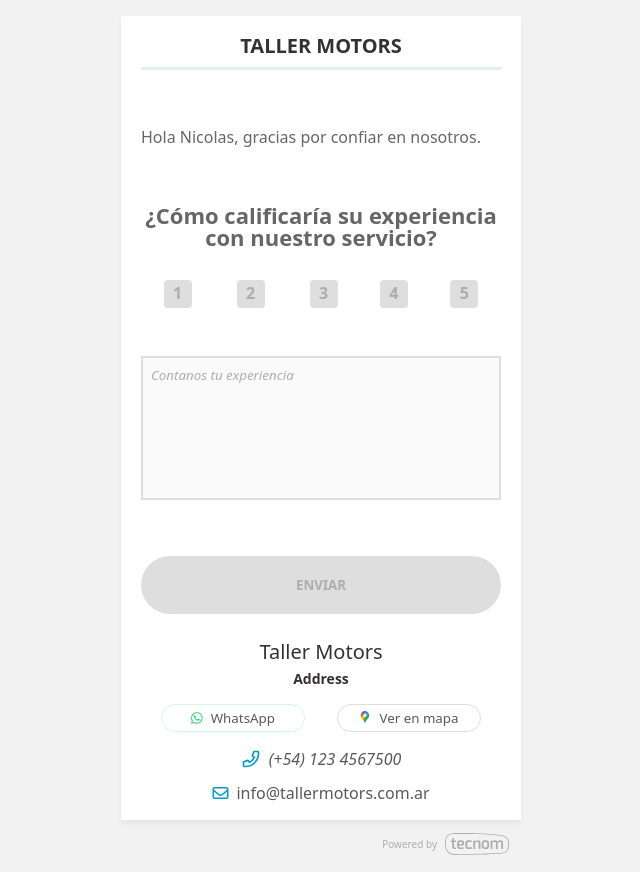
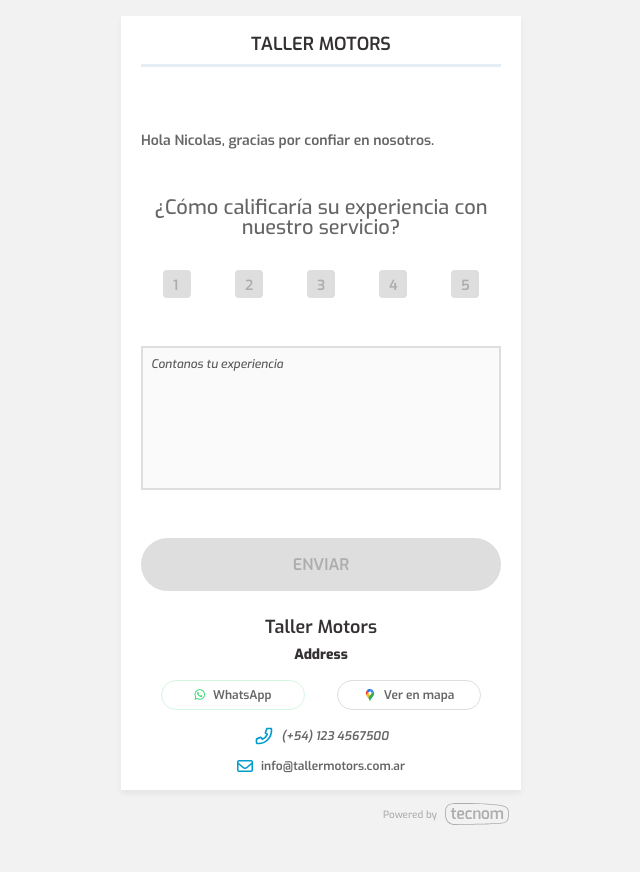
Before and after one commit to gustavoriveram/Tecnom-Challenge, an Angular app: page / in a window 1280 px wide. Shown: the whole page, without its empty margins (319-959 px from the left). After the commit the page ends 842 px from the top, so only its background shows below. Built offline with nearby package versions, Linux system fonts and the light colour scheme.

Commit message:
feat: add fonts styles

```diff
--- a/src/app/survey/components/experience-form/experience-form.component.scss
+++ b/src/app/survey/components/experience-form/experience-form.component.scss
@@ -3,13 +3,14 @@
 :host {
   display: flex;
   flex-direction: column;
-  gap: 7vh;
+  gap: 6vh;
 }
 
 .Header {
   &-title {
     color: $gray2;
-    font-weight: 500;
+    font-weight: 600;
+    font-size: 0.875rem;
   }
 }
 
@@ -21,8 +22,8 @@
 
   &-title {
     color: $gray2;
-    font-size: 1.375rem;
-    font-weight: 600;
+    font-size: 1.25rem;
+    font-weight: 500;
     text-align: center;
     word-break: auto-phrase;
     line-height: 1;
@@ -41,19 +42,18 @@
 
     .Radio {
       position: relative;
-      max-width: 4rem;
+      width: 4rem;
       height: 4.5rem;
       margin-inline: auto;
 
       label {
         position: absolute;
-        top: 0.125rem;
+        top: 0.375rem;
+        left: 1.75rem;
         color: $gray;
-        font-weight: 600;
-        text-align: center;
-        width: 100%;
+        font-weight: 550;
+        font-size: 0.875rem;
         cursor: pointer;
-        user-select: none;
       }
 
       &:has(input[type="radio"]:checked),
@@ -108,9 +108,10 @@
       padding: 0.5rem;
 
       &::placeholder {
-        color: $gray;
+        color: $darkGray;
         font-weight: 500;
         font-style: italic;
+        font-size: 0.75rem;
       }
     }
   }
@@ -119,11 +120,13 @@
 .Footer {
   &-formButton {
     width: 100%;
-    padding: 1.25rem;
+    padding: 1rem 1.25rem;
     border-radius: 2rem;
     color: $white;
     background: linear-gradient(to right, #d41c49, #eb197c);
     cursor: pointer;
+    font-size: 1rem;
+    font-weight: 350;
 
     &:hover {
       background: linear-gradient(to right, #b7183f, #ce166d);
--- a/src/app/survey/survey.component.scss
+++ b/src/app/survey/survey.component.scss
@@ -10,11 +10,11 @@
 }
 
 .Header {
-  margin-bottom: 2rem;
+  margin-bottom: 2.5rem;
   &-title {
     border-bottom: 3px solid $blue;
     color: $darkerGray;
-    font-size: 1.25rem;
+    font-size: 1.125rem;
     font-weight: 600;
     padding-bottom: 0.5rem;
     text-align: center;
@@ -47,16 +47,16 @@
     color: $darkerGray;
     display: flex;
     flex-direction: column;
-    gap: 0.25rem;
+    gap: 0.375rem;
 
     &-title {
-      font-size: 1.25rem;
-      font-weight: 500;
+      font-size: 1.125rem;
+      font-weight: 600;
     }
 
     &-text {
       font-size: 0.875rem;
-      font-weight: 700;
+      font-weight: 800;
     }
   }
 
@@ -66,14 +66,17 @@
     gap: 2rem;
 
     button {
-      align-items: baseline;
+      align-items: center;
       background-color: transparent;
       border-radius: 5rem;
       display: flex;
       gap: 0.5rem;
       justify-content: center;
-      padding: 0.25rem 1rem;
+      padding: 0.375rem 1rem;
       width: 9rem;
+      font-size: 0.75rem;
+      font-weight: 550;
+      color: $gray2;
     }
 
     &-whatsapp {
@@ -82,20 +85,10 @@
       i {
         color: hsl(143, 67%, 50%);
       }
-
-      span {
-        color: $darkGray;
-        font-weight: 400;
-      }
     }
 
     &-map {
       border: 1px solid $lightGray;
-
-      span {
-        color: $darkGray;
-        font-weight: 400;
-      }
     }
   }
 
@@ -108,11 +101,12 @@
     &-item {
       align-items: center;
       display: flex;
-      font-weight: 400;
+      font-weight: 600;
       gap: 0.5rem;
 
       span {
-        color: $darkGray;
+        color: $gray2;
+        font-size: 0.75rem;
       }
 
       i {
--- a/src/styles.scss
+++ b/src/styles.scss
@@ -1,3 +1,4 @@
 /* You can add global styles to this file, and also import other style files */
+@use './styles/fonts';
 @use './styles/reset';
 @use './styles/shared';
--- /dev/null
+++ b/src/styles/_fonts.scss
@@ -0,0 +1 @@
+@import url("https://fonts.googleapis.com/css2?family=Exo:ital,wght@0,100..900;1,100..900&display=swap");
--- a/src/styles/_reset.scss
+++ b/src/styles/_reset.scss
@@ -118,7 +118,7 @@
 }
 
 body {
-	font-family: system-ui, sans-serif;
+	font-family: "Exo", system-ui, sans-serif;
 	font-size: 100%;
 	min-height: 100vh;
     background-color: $bgGray;
```
